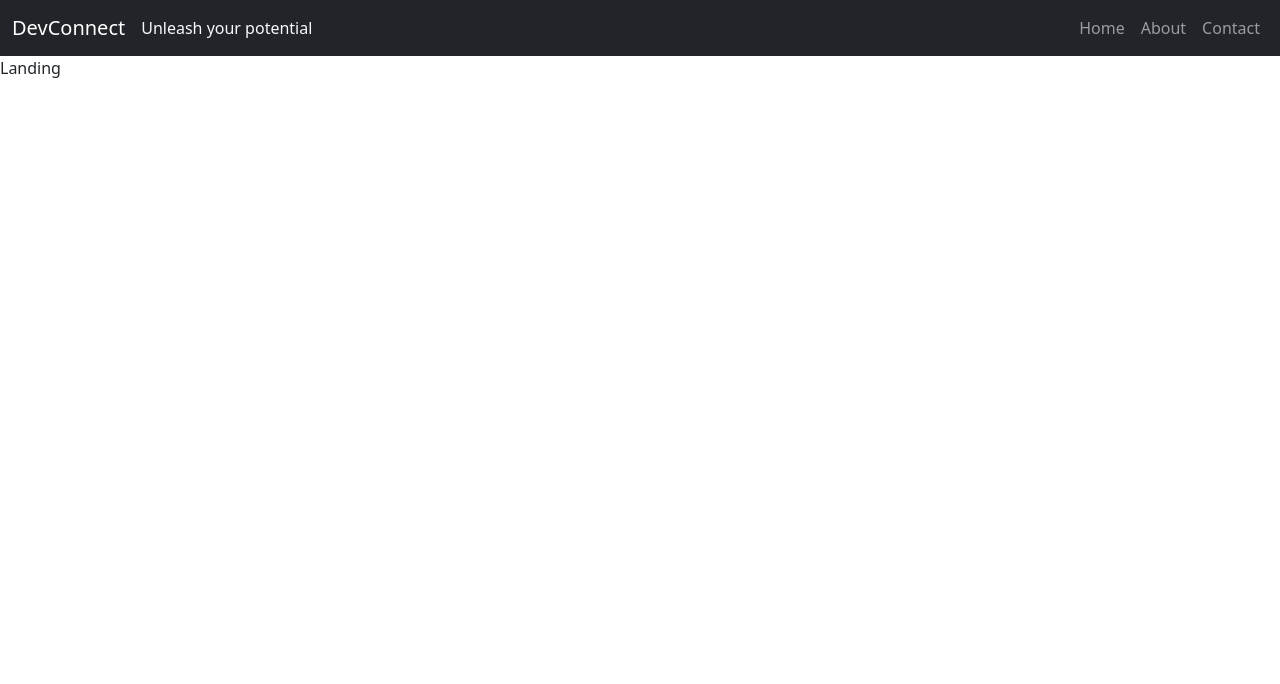
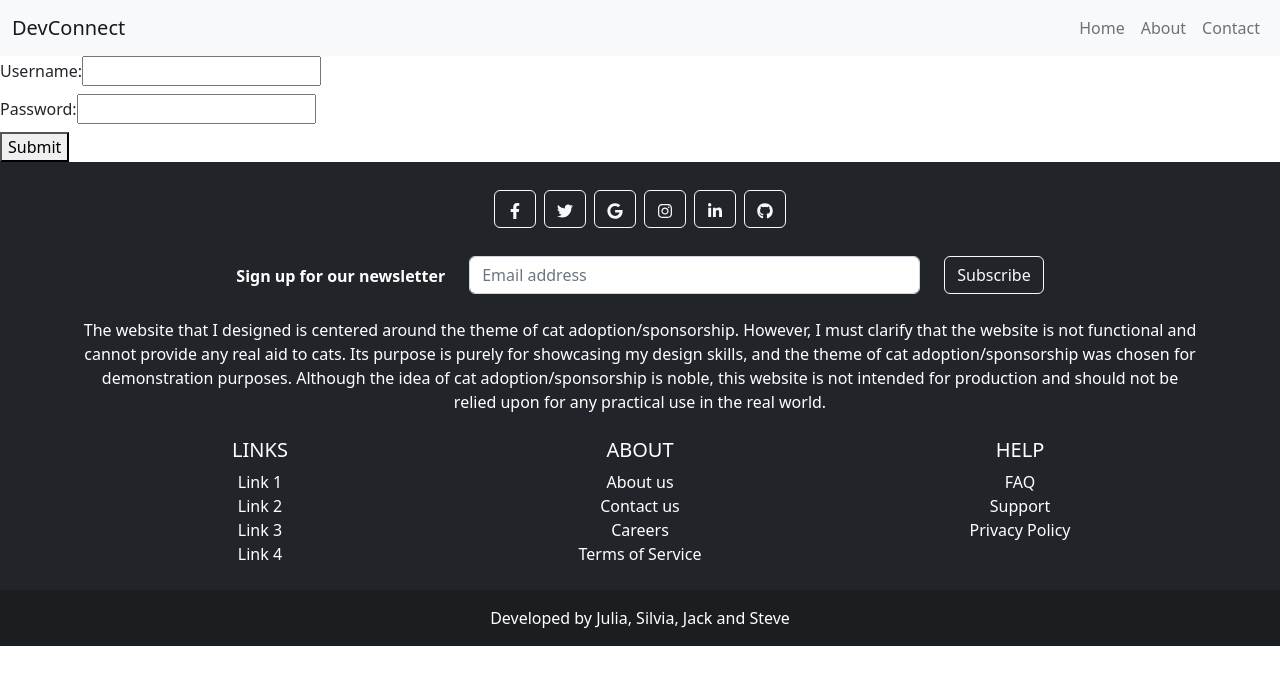
Before and after one commit to bossSteve03/devconnect-frontend, a React (Vite) app in the folder client/: page /login in a window 1280 px wide. Shown: the top 684 px of the page. Built offline with nearby package versions, Linux system fonts and the light colour scheme.

Commit message:
footer added but need refining as details are TOO populated and not specific enough

```diff
--- a/client/src/App.jsx
+++ b/client/src/App.jsx
@@ -1,7 +1,7 @@
 import React from 'react'
 import { Routes, Route } from "react-router-dom";
 import { LandingNav, SideNav } from "./layouts";
-import { Landing, NotFound, AboutUs, ContactUs } from './pages'
+import { Landing, NotFound, AboutUs, ContactUs, Signup, Login } from './pages'
 
 function App() {
 
@@ -13,12 +13,15 @@ function App() {
           <Route path="/*" element={<NotFound />} />
           <Route path="/about" element={<AboutUs />} />
           <Route path="/contact" element={<ContactUs />} />
+          <Route path="/login" element={<Login />} />
+          <Route path="/signup" element={<Signup />} />
         </Route>
         <Route path="/auth" element={<SideNav />}>
           {/* <Route path='/dashboard' element={<Dashboard />} />
           <Route path='/team' element={<CurrentTeam />} />
           <Route path="/*" element={<NotFound />} />
-          <Route path='/calendar' element={<Calendar />} /> */}
+          <Route path='/calendar' element={<Calendar />} />
+          <Route path='/user' element={<UserProfile />} /> */}
         </Route>
       </Routes>
     </>
--- /dev/null
+++ b/client/src/components/BrandName/index.jsx
@@ -0,0 +1,10 @@
+import './index.modules.css'
+
+export default function BrandName() {
+  return (
+    <>
+    <h1 className="title1">Dev</h1>
+    <h1 className="title2">Connect</h1>
+    </>
+  )
+}
--- /dev/null
+++ b/client/src/components/BrandName/index.modules.css
@@ -0,0 +1,7 @@
+.title1 {
+  color: #72FF75;
+}
+
+.title2 {
+ color: #FFF;
+}
--- /dev/null
+++ b/client/src/components/index.jsx
@@ -0,0 +1 @@
+export {default as BrandName } from './BrandName'
--- /dev/null
+++ b/client/src/layouts/Footer/index.jsx
@@ -0,0 +1,135 @@
+import { Link } from 'react-router-dom'
+import {
+  Container,
+  Row,
+  Col,
+  Button,
+  Form
+} from 'react-bootstrap';
+import {
+  FaFacebookF,
+  FaTwitter,
+  FaGoogle,
+  FaInstagram,
+  FaLinkedinIn,
+  FaGithub
+} from 'react-icons/fa';
+
+// Bootstrap CSS
+import "bootstrap/dist/css/bootstrap.min.css";
+// Bootstrap Bundle JS
+import "bootstrap/dist/js/bootstrap.bundle.min";
+
+export function Footer() {
+  return (
+    <footer className='text-center bg-dark text-white'>
+      <Container className='py-4'>
+        <section className='mb-4'>
+          <Button variant='outline-light' className='m-1' href='#!' role='button'><FaFacebookF /></Button>
+
+          <Button variant='outline-light' className='m-1' href='#!' role='button'><FaTwitter /></Button>
+
+          <Button variant='outline-light' className='m-1' href='#!' role='button'><FaGoogle /></Button>
+
+          <Button variant='outline-light' className='m-1' href='#!' role='button'><FaInstagram /></Button>
+
+          <Button variant='outline-light' className='m-1' href='#!' role='button'><FaLinkedinIn /></Button>
+
+          <Button variant='outline-light' className='m-1' href='#!' role='button'><FaGithub /></Button>
+        </section>
+
+        <section className=''>
+          <Form action=''>
+            <Row className='justify-content-center'>
+              <Col xs={12} md='auto'>
+                <p className='pt-2'>
+                  <strong>Sign up for our newsletter</strong>
+                </p>
+              </Col>
+
+              <Col xs={12} md={5} className='text-md-start'>
+                <Form.Group controlId='formBasicEmail' className='mb-4'>
+                  <Form.Control type='email' placeholder='Email address' />
+                </Form.Group>
+              </Col>
+
+              <Col xs={12} md='auto'>
+                <Button variant='outline-light' type='submit' className='mb-4'>
+                  Subscribe
+                </Button>
+              </Col>
+            </Row>
+          </Form>
+        </section>
+
+        <section className='mb-4'>
+          <p>
+          The website that I designed is centered around the theme of cat adoption/sponsorship. However, I must clarify that the website is not functional and cannot provide any real aid to cats. Its purpose is purely for showcasing my design skills, and the theme of cat adoption/sponsorship was chosen for demonstration purposes. Although the idea of cat adoption/sponsorship is noble, this website is not intended for production and should not be relied upon for any practical use in the real world.
+          </p>
+        </section>
+
+        <section className=''>
+          <Row>
+            <Col lg={4} md={12} className='mb-4 mb-md-0'>
+              <h5 className='text-uppercase'>Links</h5>
+
+              <ul className='list-unstyled mb-0'>
+                <li>
+                  <a href='#!' className='text-white text-decoration-none'>Link 1</a>
+                </li>
+                <li>
+                  <a href='#!' className='text-white text-decoration-none'>Link 2</a>
+                </li>
+                <li>
+                  <a href='#!' className='text-white text-decoration-none'>Link 3</a>
+                </li>
+                <li>
+                  <a href='#!' className='text-white text-decoration-none'>Link 4</a>
+                </li>
+              </ul>
+            </Col>
+            <Col lg={4} md={12} className='mb-4 mb-md-0'>
+              <h5 className='text-uppercase'>About</h5>
+              <ul className='list-unstyled mb-0'>
+                <li>
+                  <Link to='/about' className='text-white text-decoration-none'>About us</Link>
+                </li>
+                <li>
+                  <Link to='/contact' className='text-white text-decoration-none'>Contact us</Link>
+                </li>
+                <li>
+                  <a href='#!' className='text-white text-decoration-none'>Careers</a>
+                </li>
+                <li>
+                  <a href='#!' className='text-white text-decoration-none'>Terms of Service</a>
+                </li>
+              </ul>
+            </Col>
+
+            <Col lg={4} md={12} className='mb-4 mb-md-0'>
+              <h5 className='text-uppercase'>Help</h5>
+              <ul className='list-unstyled mb-0'>
+                <li>
+                  <a href='#!' className='text-white text-decoration-none'>FAQ</a>
+                </li>
+                <li>
+                  <a href='#!' className='text-white text-decoration-none'>Support</a>
+                </li>
+                <li>
+                  <a href='#!' className='text-white text-decoration-none'>Privacy Policy</a>
+                </li>
+              </ul>
+            </Col>
+          </Row>
+        </section>
+      </Container>
+
+      <div className='text-center p-3 bg-opacity-25' style={{ backgroundColor: 'rgba(0, 0, 0, 0.2)' }}>
+        Developed by{' '}
+        <a className='text-white text-decoration-none' href='#'>
+          Julia, Silvia, Jack and Steve
+        </a>
+      </div>
+    </footer>
+  )
+}
--- a/client/src/layouts/LandingNav/index.jsx
+++ b/client/src/layouts/LandingNav/index.jsx
@@ -1,7 +1,8 @@
-import { Outlet } from 'react-router'
+import { Outlet } from 'react-router';
 import { Navbar, Nav } from 'react-bootstrap';
 import { Link } from 'react-router-dom';
-import { useEffect } from 'react'
+import { useEffect } from 'react';
+import { Footer } from '../Footer';
 // Bootstrap CSS
 import "bootstrap/dist/css/bootstrap.min.css";
 // Bootstrap Bundle JS
@@ -15,7 +16,7 @@ export default function LandingNav() {
 
   return (
     <>
-      <Navbar bg="dark" variant="dark" expand="lg">
+      <Navbar bg="light" variant="light" expand="lg">
       <div className="container-fluid">
         <div className='d-flex flex-row'>
           <Navbar.Brand as={Link} to="/">DevConnect</Navbar.Brand>
@@ -32,6 +33,7 @@ export default function LandingNav() {
       </div>
     </Navbar>
     <Outlet />
+    <Footer />
     </>
   )
 }
--- /dev/null
+++ b/client/src/pages/Login/index.jsx
@@ -0,0 +1,35 @@
+import React, { useState } from "react";
+
+export default function Login() {
+  const [username, setUsername] = useState("");
+  const [password, setPassword] = useState("");
+
+  const handleSubmit = (e) => {
+    e.preventDefault();
+    console.log("Submitted:", { username, password });
+  };
+
+  return (
+    <form onSubmit={handleSubmit}>
+      <label className="form-label">
+        Username:
+        <input
+          type="text"
+          value={username}
+          onChange={(e) => setUsername(e.target.value)}
+        />
+      </label>
+      <br />
+      <label className="form-label">
+        Password:
+        <input
+          type="password"
+          value={password}
+          onChange={(e) => setPassword(e.target.value)}
+        />
+      </label>
+      <br />
+      <button className="submit-btn" type="submit">Submit</button>
+    </form>
+  );
+};
--- /dev/null
+++ b/client/src/pages/Login/index.modules.css
@@ -0,0 +1,6 @@
+.form-label {
+  width: 576px;
+  height: 64px;
+  background: rgba(255, 255, 255, 0.49);
+  border-radius: 30px;
+}
--- /dev/null
+++ b/client/src/pages/Signup/index.jsx
@@ -0,0 +1,49 @@
+import React, { useState } from "react";
+import { BrandName } from "../../components"
+
+export default function Login() {
+  const [username, setUsername] = useState("");
+  const [email, setEmail] = useState("");
+  const [password, setPassword] = useState("");
+
+  const handleSubmit = (e) => {
+    e.preventDefault();
+    console.log("Submitted:", { username, email, password });
+  };
+
+  return (
+    <>
+    <BrandName />
+    <form onSubmit={handleSubmit}>
+      <label className="form-label">
+        Username:
+        <input
+          type="text"
+          value={username}
+          onChange={(e) => setUsername(e.target.value)}
+        />
+      </label>
+      <br />
+      <label className="form-label">
+        Email:
+        <input
+          type="email"
+          value={email}
+          onChange={(e) => setEmail(e.target.value)}
+        />
+      </label>
+      <br />
+      <label className="form-label">
+        Password:
+        <input
+          type="password"
+          value={password}
+          onChange={(e) => setPassword(e.target.value)}
+        />
+      </label>
+      <br />
+      <button className="submit-btn" type="submit">Submit</button>
+    </form>
+    </>
+  );
+};
--- a/client/src/pages/index.jsx
+++ b/client/src/pages/index.jsx
@@ -2,3 +2,5 @@ export { default as Landing } from './Landing'
 export { default as NotFound } from './NotFound'
 export { default as AboutUs } from './AboutUs'
 export { default as ContactUs } from './ContactUs'
+export { default as Login } from './Login'
+export { default as Signup } from './Signup'
```
Also changed, not shown: 1 other file (tests, documents, lock files or other folders).
